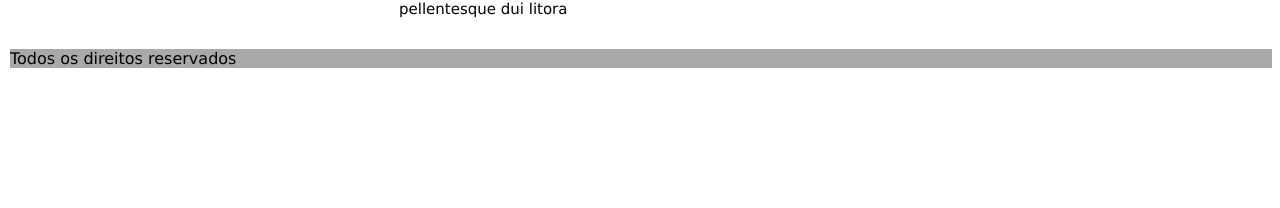
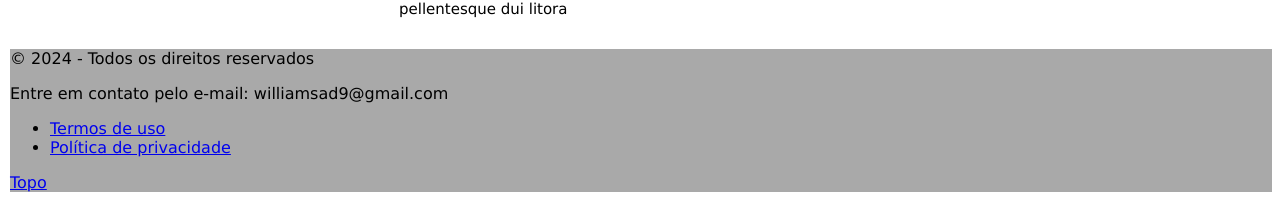
Before and after one commit to williamsdantas/wadposunipe, a plain HTML site: page fundamentos/index.html in a window 1280 px wide. Shown: the part 1205-1413 px from the top of the page. Before the commit the page ends 1289 px from the top, so only its background shows below. Drawn offline with Linux system fonts and the light colour scheme.

Commit message:
Add files via upload
Melhoria no rodape

```diff
--- a/fundamentos/index.html
+++ b/fundamentos/index.html
@@ -10,7 +10,7 @@
 </head>
 
 <body>
-	<div id="content" class="margem-esq">
+	<div id="content" >
 
 		<header class="cabecalho" id="hprincial">
 			<div>
@@ -23,7 +23,7 @@
 					<li><a href="#experiencia">Experiencias</a> |</li>
 					<li><a href="#habilidades">Habilidades</a> |</li>
 					<li><a href="#portifolio">Portifólio</a> |</li>
-					<li><a href="#">Contato</a> </li>
+					<li><a href="#contato">Contato</a> </li>
 				</ul>
 			</nav>
 		</header>
@@ -165,8 +165,19 @@
 		</section>
 	</div>
 </body>
-<footer>
-	<p>Todos os direitos reservados</p>
+<footer class="rodape">
+	<div >
+		<p>&copy; 2024 - Todos os direitos reservados</p>
+		<p id="contato">Entre em contato pelo e-mail: williamsad9@gmail.com</p>
+	</div>
+	<div>
+		<ul class="listasimple">
+			<li><a href="#">Termos de uso</a></li>
+			<li><a href="#">Política de privacidade</a></li>
+		</ul>
+
+	</div>
+	<p><a href="#content">Topo</a></p>
 </footer>
 
 </html>
```
